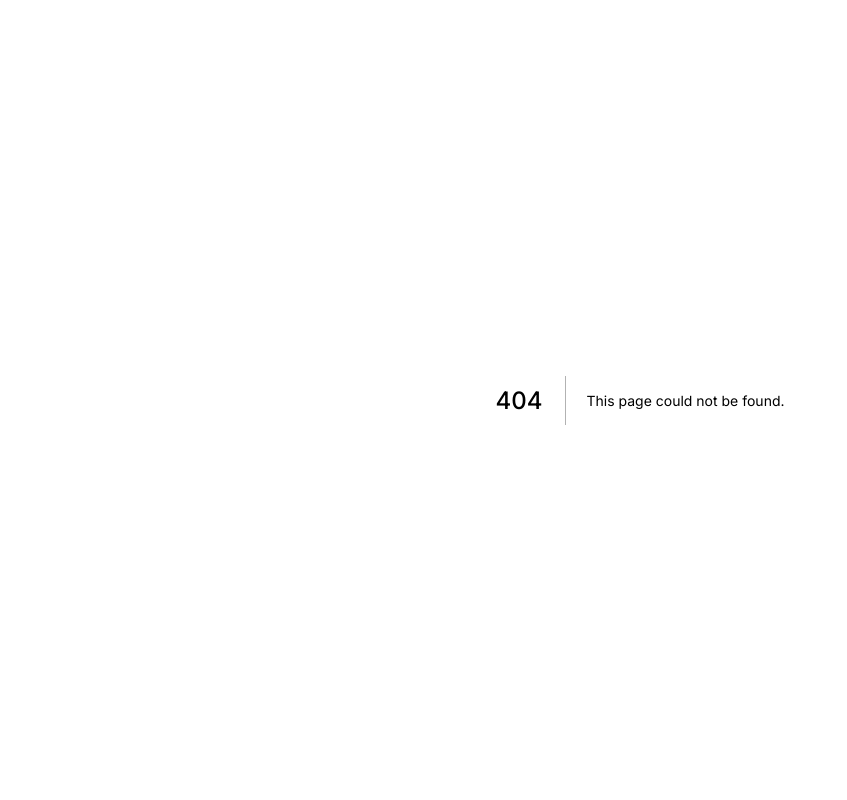
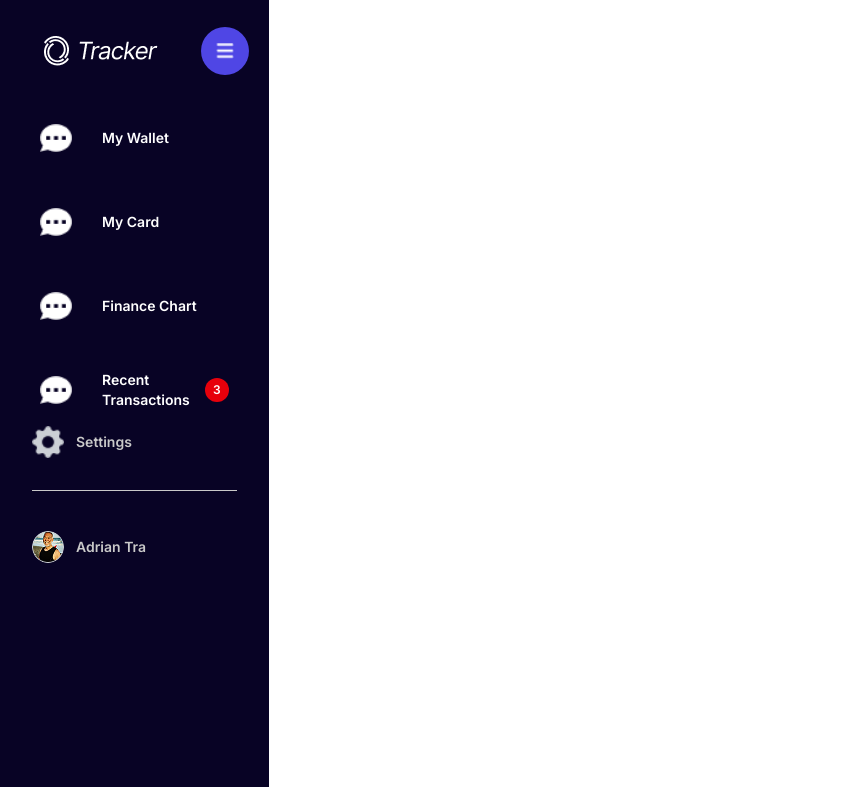
Before and after one commit to Hibachr/BudgetTrackerApp, a Next.js app: page /my-wallet/my-wallet in a window 1280 px wide. Before the commit this address had no page. Shown: the whole page, without its empty margins (0-847 px from the left). Built offline with nearby package versions, Linux system fonts and the light colour scheme.

Commit message:
Merged My Wallet page

```diff
--- /dev/null
+++ b/src/pages/my-wallet/my-wallet.jsx
@@ -0,0 +1,9 @@
+import SideBar from "@/components/sidebar/sidebar";
+
+export default function MyWallet() {
+  return (
+    <>
+    <SideBar />
+    </>
+  );
+}
```
Also changed, not shown: src/components/sidebar/sidebar.jsx (line endings or trailing spaces).
